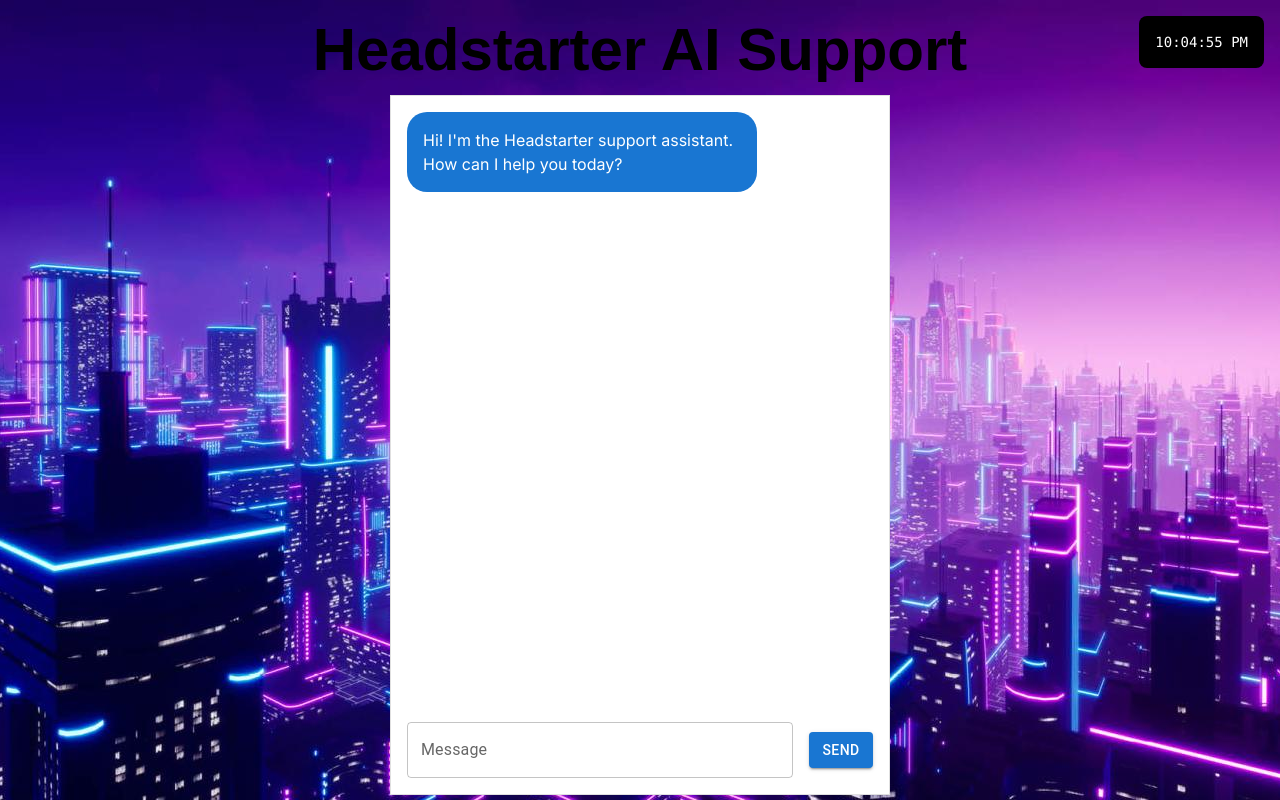
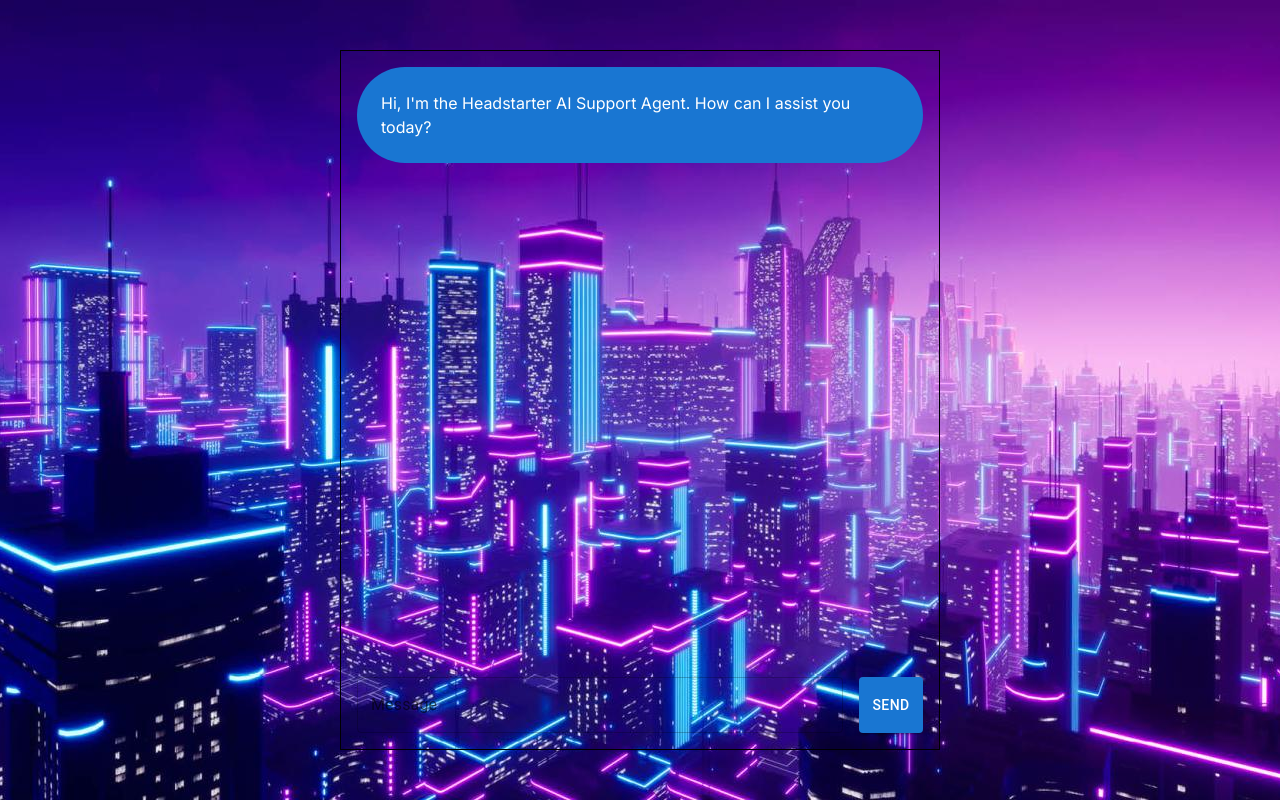
Before and after one commit to AnindithaS/chatsupport, a Next.js app: page / in a window 1280 px wide. Built offline with nearby package versions, Linux system fonts and the light colour scheme.

Commit message:
Update page.js

```diff
--- a/app/page.js
+++ b/app/page.js
@@ -1,27 +1,41 @@
-"use client";
-import { useState } from "react"
-import { Box, Stack, TextField, Button } from '@mui/material'
-import React from 'react';
-import ReactMarkdown from 'react-markdown';
-import Clock from './clock.js'; // Adjust the import path based on your file structure
+'use client'
+
+import { Box, Button, Stack, TextField } from '@mui/material'
+import { useState, useEffect, useRef } from 'react'
 
 export default function Home() {
   const [messages, setMessages] = useState([
-    { role: 'assistant', content: "Hi! I'm the Headstarter support assistant. How can I help you today?" }
-  ]);
-  const [message, setMessage] = useState('');
-  const [isLoading, setIsLoading] = useState(false); // Declare isLoading
+    {
+      role: 'assistant',
+      content: "Hi, I'm the Headstarter AI Support Agent. How can I assist you today?",
+    },
+  ])
+  const [message, setMessage] = useState('')
+  const [isLoading, setIsLoading] = useState(false)
+
+  // Reference to the end of the messages list
+  const messagesEndRef = useRef(null)
+
+  // Function to scroll to the bottom of the messages list
+  const scrollToBottom = () => {
+    messagesEndRef.current?.scrollIntoView({ behavior: "smooth" })
+  }
+
+  // Scroll to the bottom whenever messages change
+  useEffect(() => {
+    scrollToBottom()
+  }, [messages])
 
   const sendMessage = async () => {
     if (!message.trim() || isLoading) return;
-    setIsLoading(true);
+    setIsLoading(true)
 
+    setMessage('')
     setMessages((messages) => [
       ...messages,
       { role: 'user', content: message },
       { role: 'assistant', content: '' },
-    ]);
-    setMessage(''); // Clear the input field
+    ])
 
     try {
       const response = await fetch('/api/chat', {
@@ -30,52 +44,44 @@
           'Content-Type': 'application/json',
         },
         body: JSON.stringify([...messages, { role: 'user', content: message }]),
-      });
+      })
 
       if (!response.ok) {
-        throw new Error('Network response was not ok');
+        throw new Error('Network response was not ok')
       }
 
-      // If streaming response, use the following:
-      const reader = response.body.getReader();
-      const decoder = new TextDecoder();
+      const reader = response.body.getReader()
+      const decoder = new TextDecoder()
 
       while (true) {
-        const { done, value } = await reader.read();
-        if (done) break;
-        const text = decoder.decode(value, { stream: true });
-
-        // Update message content as the response streams
+        const { done, value } = await reader.read()
+        if (done) break
+        const text = decoder.decode(value, { stream: true })
         setMessages((messages) => {
-          let lastMessage = messages[messages.length - 1];
-          let otherMessages = messages.slice(0, messages.length - 1);
+          let lastMessage = messages[messages.length - 1]
+          let otherMessages = messages.slice(0, messages.length - 1)
           return [
             ...otherMessages,
             { ...lastMessage, content: lastMessage.content + text },
-          ];
-        });
+          ]
+        })
       }
     } catch (error) {
-      console.error('Error:', error);
+      console.error('Error:', error)
       setMessages((messages) => [
         ...messages,
         { role: 'assistant', content: "I'm sorry, but I encountered an error. Please try again later." },
-      ]);
+      ])
     }
+    setIsLoading(false)
+  }
 
-    setIsLoading(false);
-  };
-
-  const handleKeyDown = (event) => {
-    if (event.key === 'Enter') {
-      event.preventDefault(); // Prevent the default behavior (e.g., form submission if inside a form)
-      sendMessage();
+  const handleKeyPress = (event) => {
+    if (event.key === 'Enter' && !event.shiftKey) {
+      event.preventDefault()
+      sendMessage()
     }
-  };
-
-  const renderers = {
-    strong: ({ children }) => <strong style={{ color: 'black', fontFamily: 'CopperPlate', fontSize: '20px'}}>{children}</strong>,
-  };
+  }
 
   return (
     <Box
@@ -83,68 +89,65 @@
       height="100vh"
       display="flex"
       flexDirection="column"
-      flexGrow={1}
       justifyContent="center"
       alignItems="center"
     >
-      <header className="header">
-        Headstarter AI Support
-      </header>
-
-      <Box
-        width="500px"
+      <Stack
+        direction="column"
+        width="600px"
         height="700px"
-        display="flex"
-        flexDirection="column"
-        border={1}
-        borderColor="grey.300"
+        border="1px solid black"
         p={2}
-        bgcolor="background.paper"
+        spacing={3}
       >
-        <Stack
+        <Stack // This one is for the messages
           direction="column"
           spacing={2}
           flexGrow={1}
           overflow="auto"
+          maxHeight="100%"
         >
-          {messages.map((msg, index) => (
+          {messages.map((message, index) => (
             <Box
               key={index}
-              display="flex"
-              justifyContent={msg.role === 'assistant' ? 'flex-start' : 'flex-end'}
+              display='flex'
+              justifyContent={
+                message.role === 'assistant' ? 'flex-start' : 'flex-end'
+              }
             >
               <Box
-                bgcolor={msg.role === 'assistant' ? 'primary.main' : 'secondary.main'}
+                bgcolor={
+                  message.role === 'assistant' ? 'primary.main' : 'secondary.main'
+                }
                 color="white"
-                borderRadius={5}
-                p={2}
-                maxWidth="75%"
+                borderRadius={16}
+                p={3}
               >
-                <ReactMarkdown components={renderers}>{msg.content}</ReactMarkdown>
+                {message.content}
               </Box>
             </Box>
           ))}
+          {/* This div will ensure the auto-scroll to bottom */}
+          <div ref={messagesEndRef} />
         </Stack>
-        <Stack
-          direction="row"
-          spacing={2}
-          mt={2}
-          alignItems="center"
-        >
+        <Stack direction="row" spacing={2}>
           <TextField
             label="Message"
             fullWidth
             value={message}
             onChange={(e) => setMessage(e.target.value)}
-            onKeyDown={handleKeyDown}
-            variant="outlined"
+            onKeyPress={handleKeyPress}
+            disabled={isLoading}
           />
-          <Button variant="contained" onClick={sendMessage}>
-            Send
+          <Button
+            variant="contained"
+            onClick={sendMessage}
+            disabled={isLoading}
+          >
+            {isLoading ? 'Sending...' : 'Send'}
           </Button>
         </Stack>
-      </Box>
-      <Clock/>
+      </Stack>
     </Box>
-  );
+  )
 }
```
